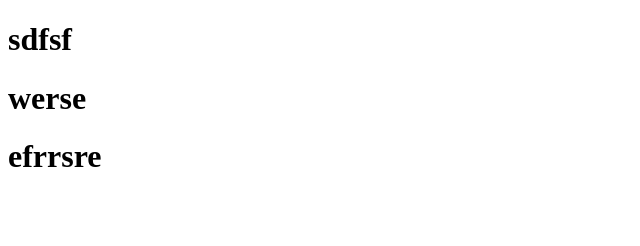
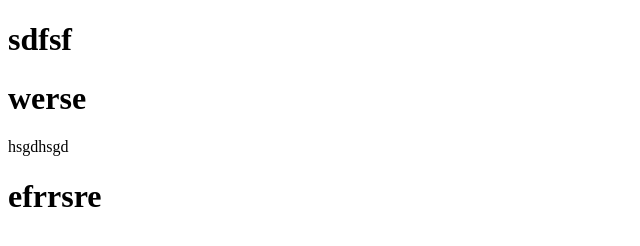
Before and after one commit to Atulpathan01/frontend, a plain HTML site: page index.html in a window 1280 px wide. Shown: the whole page, without its empty margins (0-640 px from the left). Drawn offline with Linux system fonts and the light colour scheme.

Commit message:
another test

```diff
--- a/index.html
+++ b/index.html
@@ -11,6 +11,7 @@
 
     </h1>
     <h1>werse</h1>
+    <p>hsgdhsgd</p>
     <h1>efrrsre</h1>
 </body>
 </html>
```
